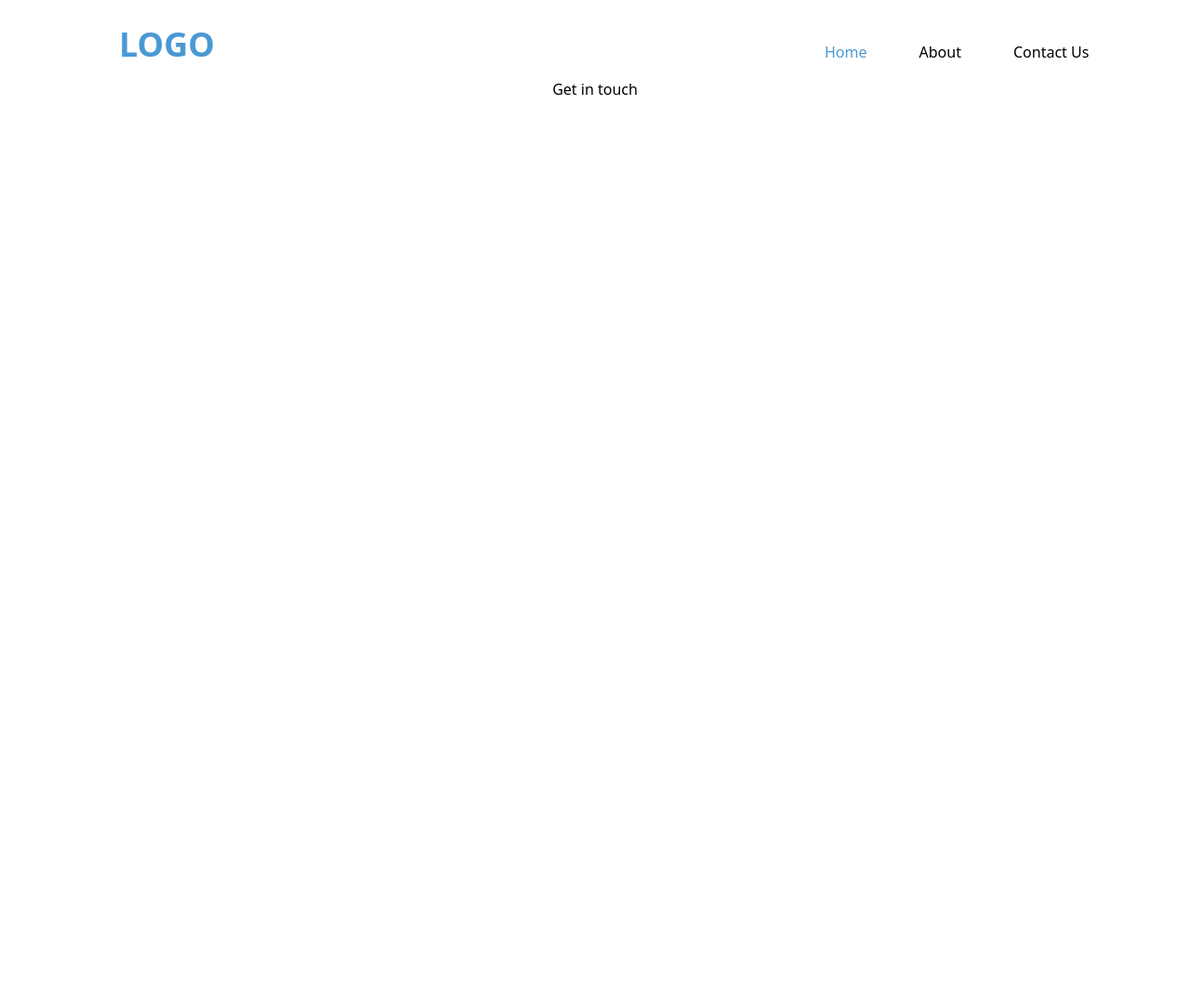
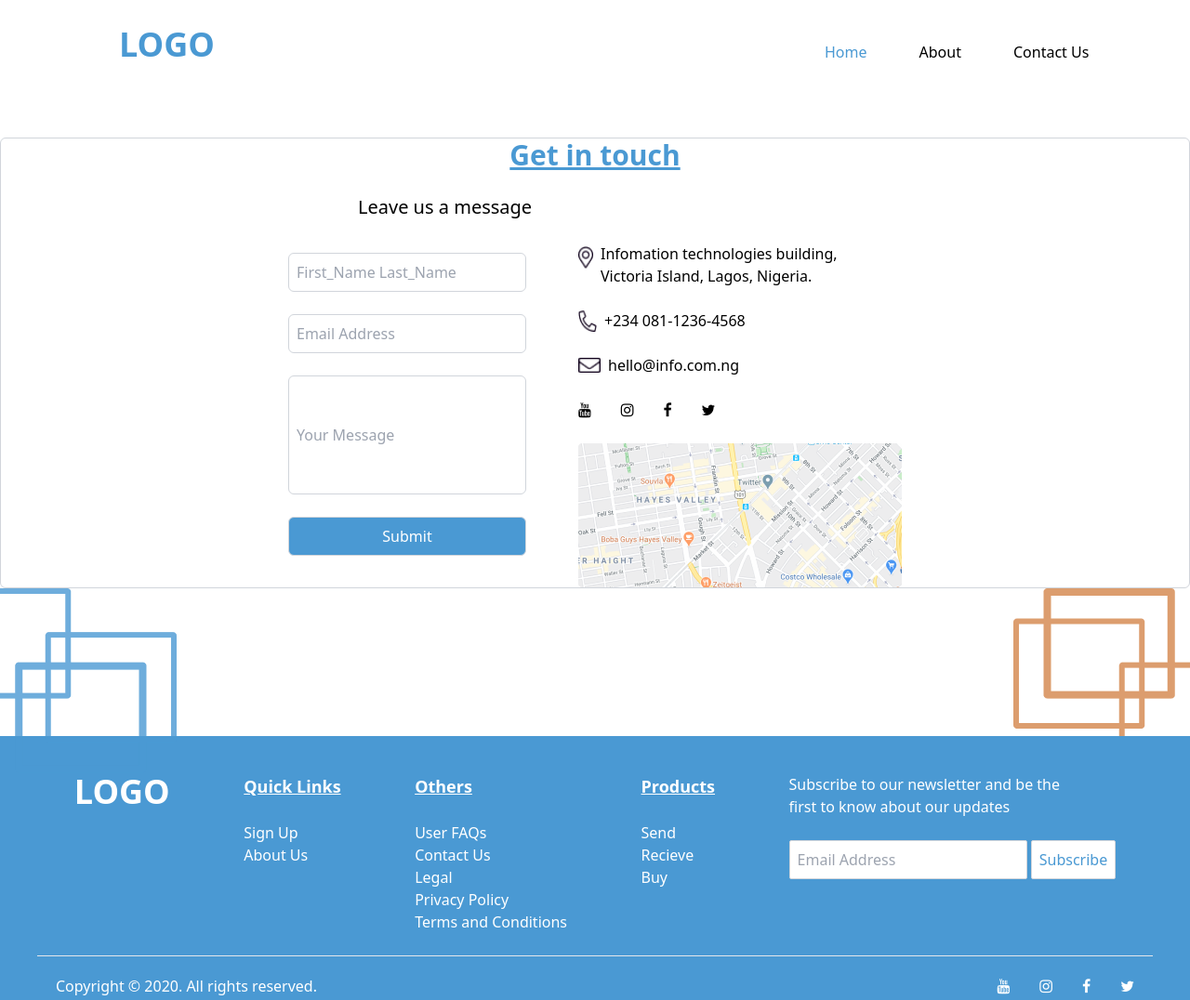
Before and after one commit to Fr0styfeet/CODE-Ecommerce, a website built with Vite: page contactus.html in a window 1280 px wide. Shown: the whole page at 93% size. Before the commit the page ends 800 px from the top, so only its background shows below. Built offline with nearby package versions, Linux system fonts and the light colour scheme.

Commit message:
update:contact us page almost ready

```diff
--- a/contactus.html
+++ b/contactus.html
@@ -5,6 +5,7 @@
     <meta http-equiv="X-UA-Compatible" content="IE=edge">
     <meta name="viewport" content="width=device-width, initial-scale=1.0">
     <link rel="stylesheet" href="input.css">
+    <link rel="stylesheet" href="https://cdnjs.cloudflare.com/ajax/libs/font-awesome/4.7.0/css/font-awesome.min.css">
     <title>Contact Us</title>
 </head>
 <body class="font-sans">
@@ -20,25 +21,47 @@
     </header>
 
 
-<section class="flex justify-center">
-    <h1>Get in touch</h1>
-    <div>
-        <div>
+<section class="border border-gray-300 rounded-md  mt-16 ">
+    <h1 class="underline flex justify-center text-customBlue font-semibold text-3xl">Get in touch</h1><br>
+    <li class="text-xl flex relative ml-96">Leave us a message</li><br>
+
+    <div class="flex flex-row justify-center">
+        <div class="flex flex-col justify-around">
             <ul>
-                <li></li>
-                <li></li>
-                <li></li>
-                <li></li>
-                <li></li>
+                <li>
+                    <input type="text" id="name" placeholder="First_Name Last_Name" class="border border-gray-300 rounded-md p-2 w-64 text-customBlue">
+                </li><br>
+                <li>
+                    <input type="text" id="emailaddress" placeholder="Email Address" class="border border-gray-300 rounded-md p-2 w-64 text-customBlue">
+                </li><br>
+                <li>
+                    <input type="text" id="message"  placeholder="Your Message" class="border border-gray-300 rounded-md p-2  w-64 h-32 text-customBlue">
+                </li><br>
+                <li>
+                    <button type="submit" id="submit" class="border border-gray-300 rounded-md p-2 w-64 text-white bg-customBlue" >Submit</button>
+                </li><br>
             </ul>
         </div>
-        <div>
+        <div class="ml-14">
             <ul>
-                <li></li>
-                <li></li>
-                <li></li>
-                <li></li>
-                <li></li>
+                <li class="flex flex-row">
+                    <img src="./images/map.png" alt="pointer" class="w-4 h-6 mr-2 my-1"><p>Infomation technologies building, <br> Victoria Island, Lagos, Nigeria.</p>
+                </li><br>
+                <li class="flex flex-row">
+                    <img src="./images/phone.png" alt="phone" class="w-5 h-6 mr-2"><p>+234 081-1236-4568</p>
+                </li><br>
+                <li class="flex flex-row">
+                        <img src="./images/mail.png" alt="mail" class="w-6 h-4 my-1 mr-2"><p>hello@info.com.ng</p>
+                </li><br>
+                <li>
+                    <ul class="flex flex-row justify-start space-x-8">
+                        <li><a href="#"></a><i class="fa fa-youtube"></i></li>
+                        <li><a href="#"></a><i class="fa fa-instagram"></i></li>
+                        <li><a href="#"></a><i class="fa fa-facebook"></i></li>
+                        <li><a href="#"></a><i class="fa fa-twitter"></i></li>
+                    </ul>
+                </li><br>
+                <li><img src="./images/location.png" alt="location"></li>
             </ul>
         </div>
 
@@ -50,11 +73,19 @@
 
 
 
+ <!--maze design-->
+ <div class="flex justify-between">
+    <div>
+        <img src="./images/1 (2).png" alt="">
+    </div>
+    <div class="-z-10">
+        <img src="./images/2 (1).png" alt="">
+    </div>
+</div>
 
 
 
 
-<!--
     <footer class="bg-customBlue text-white -mt-10 py-10 px-10 box-border">
         <div class="bg-customBlue text-white   flex justify-around">
         <b><h1 class="text-4xl cursor-pointer">LOGO</h1></b>
@@ -97,7 +128,7 @@
             <h6>Copyright © 2020. All rights reserved.</h6>
         </div>
         <div>
-            <ul class="flex flex-row justify-around">
+            <ul class="flex flex-row justify-around space-x-8">
                 <li><a href="#"></a><i class="fa fa-youtube"></i></li>
                 <li><a href="#"></a><i class="fa fa-instagram"></i></li>
                 <li><a href="#"></a><i class="fa fa-facebook"></i></li>
@@ -106,7 +137,7 @@
         </div>
     </div>
     </footer>
-      -->
+
 
 
 </body>
--- a/index.html
+++ b/index.html
@@ -7,6 +7,7 @@
     <meta name="viewport" content="width=device-width, initial-scale=1.0">
     <link rel="stylesheet" href="https://cdnjs.cloudflare.com/ajax/libs/font-awesome/4.7.0/css/font-awesome.min.css">
     <link rel="stylesheet" href="input.css">
+
     <title>Home</title>
 </head>
 
@@ -226,7 +227,7 @@
         <h6>Copyright © 2020. All rights reserved.</h6>
     </div>
     <div>
-        <ul class="flex flex-row justify-around">
+        <ul class="flex flex-row justify-around space-x-8">
             <li><a href="#"></a><i class="fa fa-youtube"></i></li>
             <li><a href="#"></a><i class="fa fa-instagram"></i></li>
             <li><a href="#"></a><i class="fa fa-facebook"></i></li>
```
Also changed, not shown: images/location.png (added), images/mail.png (added), images/map.png (added), images/phone.png (added).
